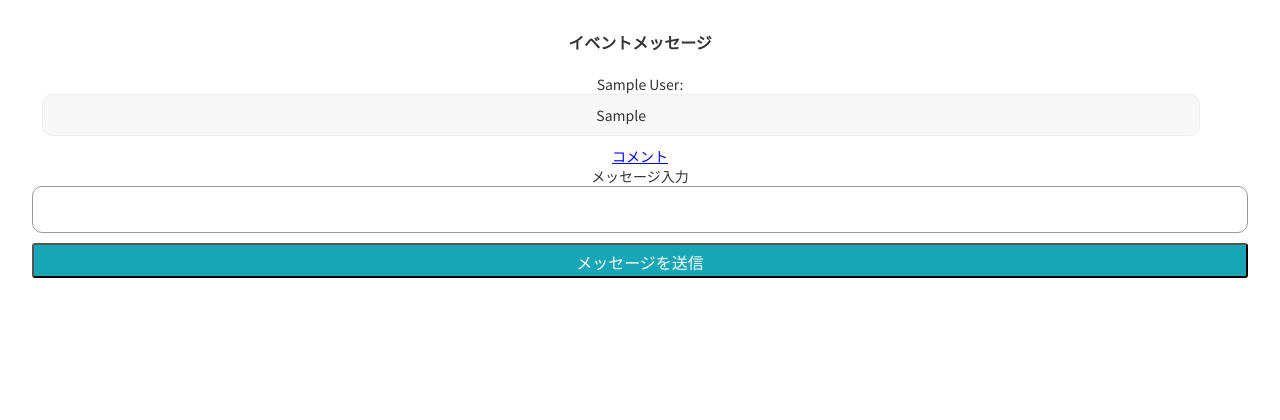
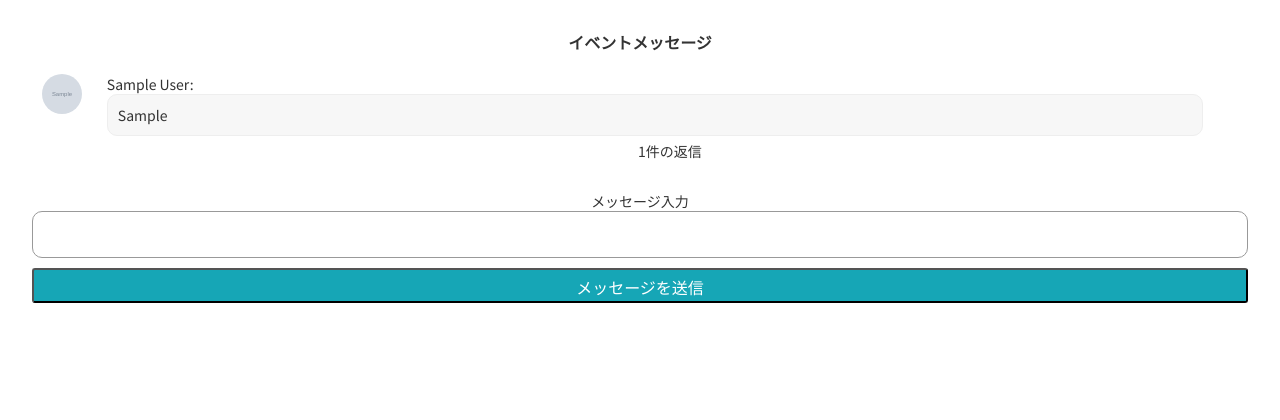
Before and after one commit to pokusuke/hmg, a Rails app: page /event_msgs?event_id=1 in a window 1280 px wide. Shown: the part 80-500 px from the top of the page. Run offline with Rails 7, Linux system fonts and the light colour scheme; a user stored in the database is signed in; tables that the repository leaves empty hold one stand-in row (values such as "Sample post"); grey boxes marked "Sample" are stand-in pictures; style sheets or scripts are compiled from the project's sources; some libraries are stand-ins or nearby versions.

Commit message:
イベントチャットのコメント機能拡張

```diff
--- a/app/assets/stylesheets/common.scss
+++ b/app/assets/stylesheets/common.scss
@@ -56,8 +56,9 @@ body{
   color:#333;
 }
 .msg-content img{
-  max-width: 400px;
+  max-width: 100%;
   height: auto;
+  margin:0 auto;
 }
 .header{
   border-bottom:1px solid #333;
@@ -178,6 +179,7 @@ body{
     li{
       list-style-type: none;
       padding:10px;
+      margin-bottom:15px;
     }
   }
   .msg-content{
@@ -454,3 +456,44 @@ Component
   line-height:30px;
   color: #fff;
 }
+a.msg-item-link{
+  color:#333;
+  text-decoration: none;
+
+}
+.msg-item{
+  clear:both;
+  overflow: hidden;
+  display:table;
+  width:100%;
+  box-sizing: border-box;
+  .table-row{
+    display:table-row;
+  }
+  .msg-sender-img{
+    display:table-cell;
+    vertical-align: top;
+    text-align: left;
+    img{
+      width:40px;
+      height:40px;
+      border-radius: 100px;
+      object-fit: cover;
+    }
+  }
+  .msg-container{
+    display:table-cell;
+    width:95%;
+    padding-left:5px;
+    box-sizing: border-box;
+    text-align: left;
+    vertical-align: text-top;
+
+  }
+  .msg-rep-num{
+    clear:both;
+    display:table-cell;
+    padding:5px;
+    box-sizing: border-box;
+  }
+}
--- a/app/controllers/event_msg_reps_controller.rb
+++ b/app/controllers/event_msg_reps_controller.rb
@@ -5,6 +5,7 @@ class EventMsgRepsController < ApplicationController
     @event_msg_reps = EventMsgRep.where(event_msg_id: params[:event_msg_id])
     @event_msg_rep = EventMsgRep.new
     @event_msg_id = params[:event_msg_id]
+    @event_msg = EventMsg.find(@event_msg_id)
   end
 
   def create
--- a/app/models/event_msg.rb
+++ b/app/models/event_msg.rb
@@ -1,4 +1,5 @@
 class EventMsg < ApplicationRecord
   belongs_to :event
   belongs_to :user, :foreign_key => "sender_id"
+  has_many :event_msg_reps
 end
--- a/app/views/event_msgs/index.html.slim
+++ b/app/views/event_msgs/index.html.slim
@@ -1,11 +1,20 @@
 h2.page-title イベントメッセージ
 ul.msg-list
   - @event_msgs.each do |event_msg|
-    li
-      |
-        #{event_msg.user.name}: <br>
-        <span class="msg-content">#{event_msg.msg}</span>
-    =link_to "コメント",:controller=>'event_msg_reps',:action=>'new',event_msg_id: event_msg.id
+    =link_to url_for(:controller=>'event_msg_reps',:action=>'new',event_msg_id: event_msg.id),:class=>'msg-item-link' do
+      li.msg-item
+        |
+          <div class="table-row">
+            <div class="msg-sender-img"><img src="#{event_msg.user.avatar_path}"></div>
+            <div class="msg-container">
+              #{event_msg.user.name}: <br>
+              <span class="msg-content">#{event_msg.msg}</span>
+            </div>
+          </div>
+        - if event_msg.event_msg_reps.present?
+          div.table-row
+            div.msg-rep-num= ""
+            div.msg-rep-num= "#{event_msg.event_msg_reps.length}件の返信"
 
 = form_with model:@event_msg,local:true do |f|
     .form-group
```
Also changed, not shown: app/views/event_msg_reps/new.html.slim (+21 -6 lines), app/views/msgs/new.html.slim (+12 -6 lines).
